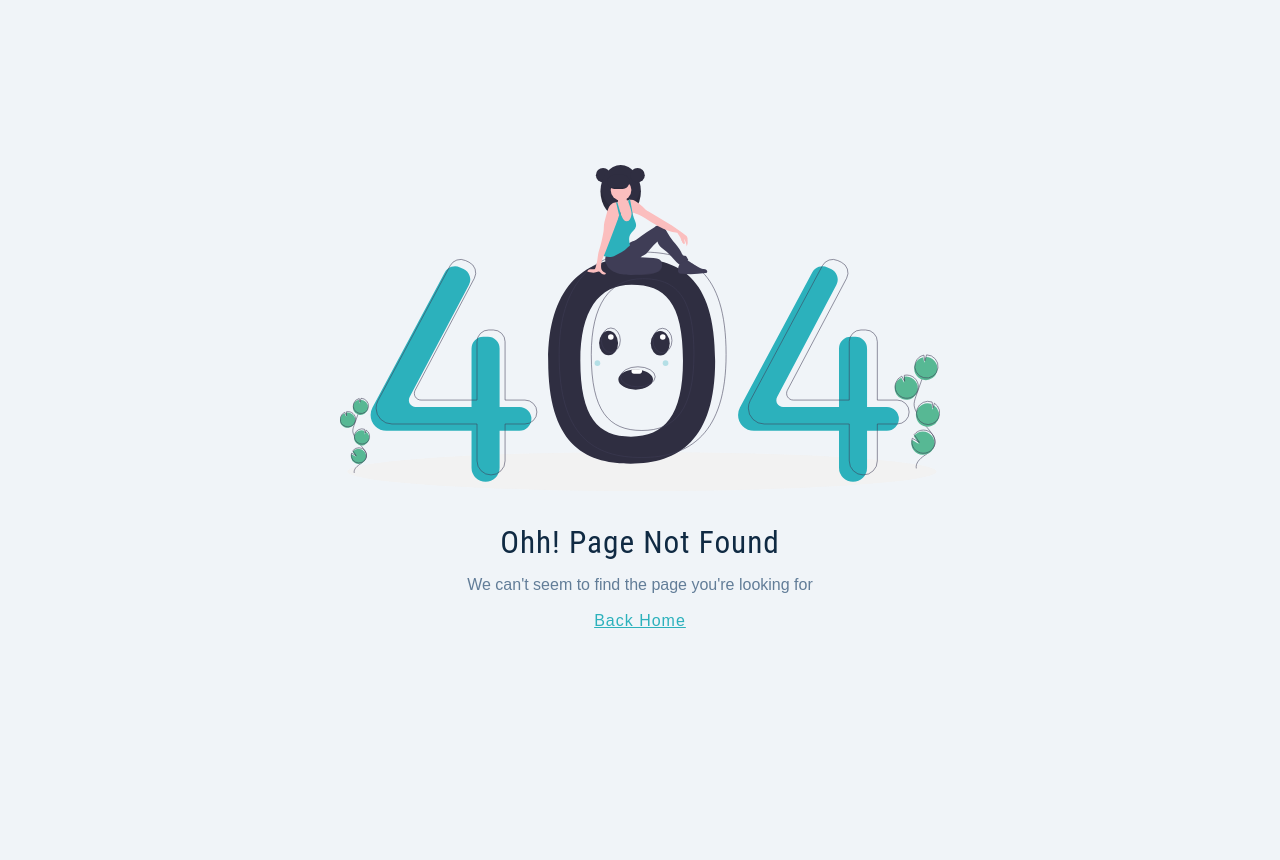
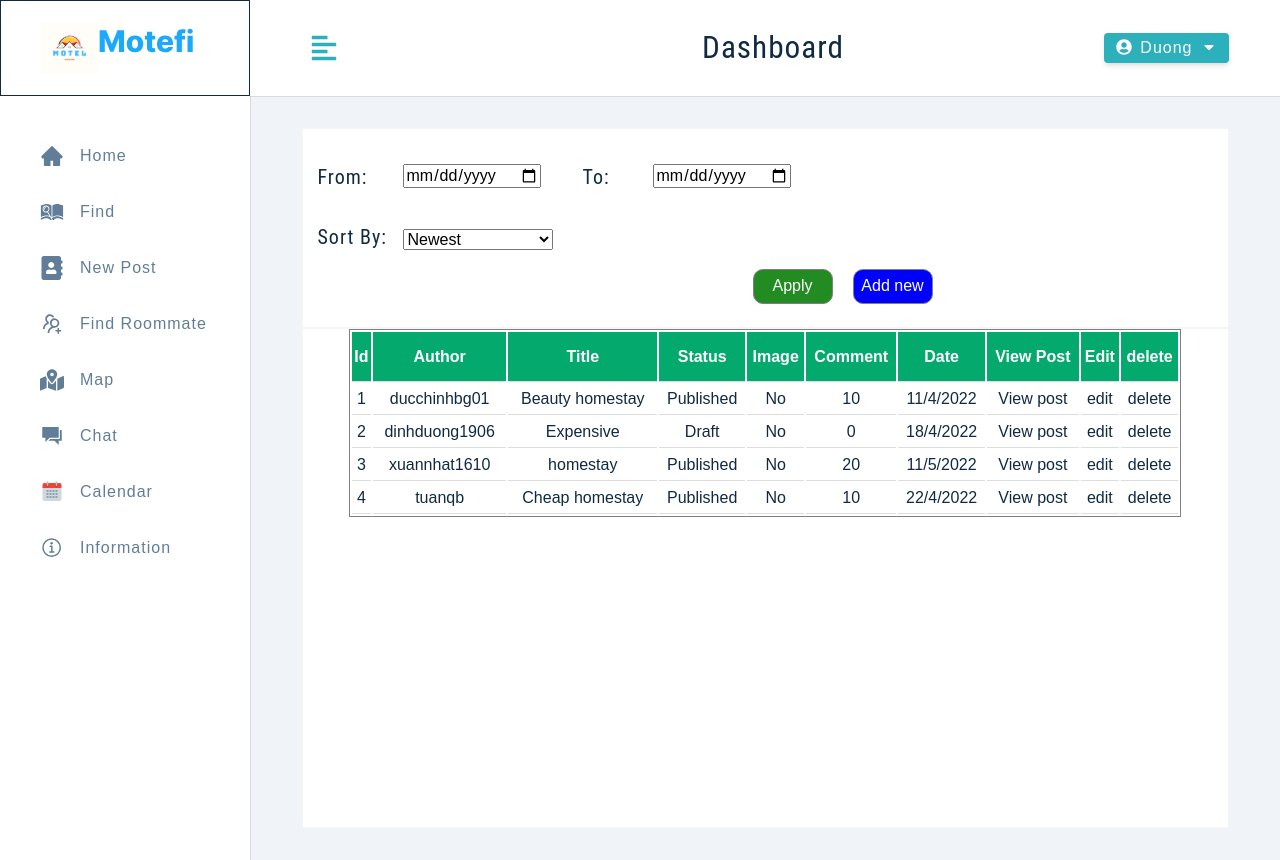
Before and after one commit to duong1906ltv/PBL5, a React (Create React App) app in the folder client/: page /check-post in a window 1280 px wide. Before the commit this address had no page. Before the commit the page ends 800 px from the top, so only its background shows below. Built offline with nearby package versions, Linux system fonts and the light colour scheme; sample sign-in values are in the browser's storage.

Commit message:
Checkpost and Profile

```diff
--- a/client/src/App.js
+++ b/client/src/App.js
@@ -12,7 +12,8 @@ import {
   SharedLayout,
   Stats,
   HomePage,
-  DetailPost
+  DetailPost,
+  Checkpost,
 } from "./pages/Dashboard";
 import ProtectedRoute from "./pages/ProtectedRoute";
 
@@ -34,6 +35,7 @@ function App() {
           <Route path="profile" element={<Profile />} />
           <Route path="stats" element={<Stats />} />
           <Route path="detail-post" element={<DetailPost />} />
+          <Route path="check-post" element={<Checkpost />} />
         </Route>
         <Route path="/register" element={<Register />} />
         <Route path="/landing" element={<Landing />} />
--- /dev/null
+++ b/client/src/pages/Dashboard/Checkpost.jsx
@@ -0,0 +1,220 @@
+import React, { useState, useEffect } from 'react'
+import styled from 'styled-components'
+import userPosts from '../../utils/userPost'
+
+
+function Checkpost() {
+    const [tableData, setTableData] = useState([])
+  return (
+    <Wrapper>
+        <link rel="stylesheet" href="https://cdnjs.cloudflare.com/ajax/libs/font-awesome/4.7.0/css/font-awesome.min.css"></link>
+      <div className='index'>
+        <div className='name'>
+          <h5>From:</h5>
+          <input className='date1' type="date" />
+          <h5 className='to'>To:</h5>
+          <input className='date2' type="date" />
+          <button>Apply</button>
+          <button className='addnew'>Add new</button>
+          <h5 className='sortby'>Sort by:</h5>
+          <select  id="sort">
+            <option value="Newest">Newest</option>
+            <option value="Oldest">Oldest</option>
+            <option value="comment">Comment</option>
+            <option value="like">Like</option>
+          </select>
+        </div>
+        <div className='infor'>
+          <table>
+              <tr>
+                <th>Id</th>
+                <th>Author</th>
+                <th>Title</th>
+                <th>Status</th>
+                <th>Image</th>
+                <th>Comment</th>
+                <th>Date</th>
+                <th>View Post</th>
+                <th>Edit</th>
+                <th>delete</th>
+              </tr>
+               <tr>
+                <td>1</td>
+                <td>ducchinhbg01</td>
+                <td>Beauty homestay</td>
+                <td>Published</td>
+                <td>No</td>
+                <td>10</td>
+                <td>11/4/2022</td>
+                <td>View post</td>
+                <td>edit</td>
+                <td>delete</td>
+              </tr>
+              <tr>
+                <td>2</td>
+                <td>dinhduong1906</td>
+                <td>Expensive</td>
+                <td>Draft</td>
+                <td>No</td>
+                <td>0</td>
+                <td>18/4/2022</td>
+                <td>View post</td>
+                <td>edit</td>
+                <td>delete</td>
+              </tr>
+              <tr>
+                <td>3</td>
+                <td>xuannhat1610</td>
+                <td>homestay</td>
+                <td>Published</td>
+                <td>No</td>
+                <td>20</td>
+                <td>11/5/2022</td>
+                <td>View post</td>
+                <td>edit</td>
+                <td>delete</td>
+              </tr>
+              <tr>
+                <td>4</td>
+                <td>tuanqb</td>
+                <td>Cheap homestay</td>
+                <td>Published</td>
+                <td>No</td>
+                <td>10</td>
+                <td>22/4/2022</td>
+                <td>View post</td>
+                <td>edit</td>
+                <td>delete</td>
+              </tr>
+          </table>
+        </div>
+      </div>
+    </Wrapper>
+  )
+}
+
+const Wrapper = styled.main`
+table, th, td {
+  // border: 1px solid;
+  th{
+    height:50px;
+    background-color:#04AA6D;
+    color: white;
+  }
+  td {
+    text-align: center;
+  }
+  th, td {
+    border-bottom: 1px solid #ddd;
+  }
+
+
+}
+tr:hover {
+  background-color: #C0C0C0;
+  // background-color: yellow;
+}
+
+.index{
+  position: relative;
+  width:100%;
+  height: 700px;
+  background-color: white;
+
+}
+.img{
+  position: absolute;
+  width:300px;
+  height: 300px;
+  border: 0.5px solid #F5F5F5;
+  background-color:#F8F8F8;
+
+}
+.infor{
+  position: absolute;
+  width:100%;
+  height: 500px;
+  top:200px;
+  border: 0.5px solid #F5F5F5;
+  // background-color: yellow;
+}
+.name{
+  position: absolute;
+  width:100%;
+  height: 200px;
+
+  border: 0.5px solid #F5F5F5;
+  // background-color: yellow;
+
+}
+.input{
+  position: absolute;
+  width:842px;
+  height: 400px;
+  left:300px;
+  top:300px;
+  border: 0.5px solid #F5F5F5;
+
+}
+p{
+  margin-left:15px;
+  margin-top: 35px;
+
+}
+h5{
+  position: absolute;
+  margin-left:15px;
+  margin-top: 35px;
+
+}
+.to{
+
+  margin-left:280px;
+  top: 0px;
+}
+.date1{
+  position: absolute;
+  left:100px;
+  margin-top: 35px;
+}
+.date2{
+  position: absolute;
+  margin-left:350px;
+  margin-top: 35px;
+}
+button{
+  position: absolute;
+  width:80px;
+  height: 35px;
+  top:140px;
+  left:450px;
+  color: white;
+  border: 1px solid grey;
+  border-radius: 10px;
+  background-color: #228B22;
+}
+.addnew{
+  position: absolute;
+  margin-left:100px;
+  background-color: #0000FF;
+}
+.sortby{
+  position: absolute;
+  top:60px;
+}
+table{
+  position: absolute;
+  width:90%;
+  left:5%;
+  border: 1px solid grey;
+}
+#sort{
+  position: absolute;
+  width:150px;
+  top:100px;
+  left: 100px;
+}
+  }
+`
+
+export default Checkpost
--- a/client/src/pages/Dashboard/Profile.jsx
+++ b/client/src/pages/Dashboard/Profile.jsx
@@ -3,192 +3,146 @@ import styled from 'styled-components'
 import userPosts from '../../utils/userPost'
 import { NavLink } from 'react-router-dom'
 import { BsThreeDots } from 'react-icons/bs'
-import { BriefPost } from '../../components'
+import { useAppContext } from '../../context/appContext'
 
 function Profile() {
   const posts = userPosts
+  const {user}= useAppContext()
   return (
     <Wrapper>
-      <header className='profile-header'>
-        <div className='profile-background'>
-          <div className='profile-ava'>
-            <img
-              src='https://static.vecteezy.com/system/resources/thumbnails/002/002/403/small/man-with-beard-avatar-character-isolated-icon-free-vector.jpg  '
-              alt='user-name'
-            />
+        <link rel="stylesheet" href="https://cdnjs.cloudflare.com/ajax/libs/font-awesome/4.7.0/css/font-awesome.min.css"></link>
+      <div className='index'>
+        <div className='img'>
+        </div>
+        <div className='infor'>
+            <p className='p-infor'>Username</p>
+            <p className='p-infor'>Address</p>
+            <p className='p-infor'>Phone Number</p>
+            <p className='p-infor'>University</p>
+            <p className='p-infor'>Hobby</p>
+        </div>
+        <div className='name'>
+          {/* <p>Nguyen Duc Chinh - Admin</p> */}
+          <h4>Profile</h4>
+          <h5>Nguyen Duc Chinh - Admin</h5>
+          <p className='email'>ducchinhbg01@gmail.com</p>
+          <button className='ib'><i class="fas fa-cat"></i> Chat</button>
+        </div>
+        <div className='input'>
+          <div className='input1'>
+            <p className='p-input'>ducchinhbg01</p>
+          </div>
+          <div className='input1'>
+            <p className='p-input'>123 Nguyen Luong Bang, Lien Chieu, Da Nang</p>
+          </div>
+          <div className='input1'>
+            <p className='p-input'>0981669453</p>
+          </div>
+          <div className='input1'>
+            <p className='p-input'>Dai hoc Bach Khoa Da Nang</p>
+          </div>
+          <div className='input1'>
+            <p className='p-input'></p>
           </div>
         </div>
-        <div className='profile-info'>
-          <p>Dinh Duong</p>
-          <p>Address...</p>
-          <p>Introduction...</p>
-        </div>
-        <nav className='profile-nav'>
-          <div className='nav-list nav-left'>
-            <NavLink to='/' className='nav-item'>
-              <span>10</span>
-              <span>Posts</span>
-            </NavLink>
-            <NavLink to='/' className='nav-item'>
-              <span>5</span>
-              <span>Follower</span>
-            </NavLink>
-            <NavLink to='/' className='nav-item'>
-              <span>1</span>
-              <span>Following</span>
-            </NavLink>
-          </div>
-          <div className='nav-list nav-right'>
-            <div>
-              <button className='nav-item chat-btn'>Chat</button>
-            </div>
-            <div>
-              <button className='nav-item follow-btn'>Follow</button>
-            </div>
-            <div>
-              <button className='nav-item more-btn'>
-                <BsThreeDots />
-              </button>
-            </div>
-          </div>
-        </nav>
-      </header>
-      <section className='profile-content'>
-        <div className='content-header'></div>
-        <div className='content-main'>
-          {posts.map((post) => (
-            <BriefPost key={post.id} post={post} />
-          ))}
-        </div>
-      </section>
+      </div>
+
+
+
+
     </Wrapper>
   )
 }
 
 const Wrapper = styled.main`
+
+.index{
   position: relative;
+  width:100%;
+  height: 700px;
+  background-color: white;
 
-  .profile-header {
-    position: relative;
-    background-color: white;
+}
+.img{
+  position: absolute;
+  width:300px;
+  height: 300px;
+  border: 0.5px solid #F5F5F5;
+  background-color:#F8F8F8;
 
-    .profile-background {
-      height: 20vh;
-      background: url('https://wallpaperaccess.com/full/1129092.jpg');
-      background-repeat: no-repeat;
-      background-size: cover;
-      background-position: center;
-      position: relative;
+}
+.infor{
+  position: absolute;
+  width:300px;
+  height: 400px;
+  top:300px;
+  border: 0.5px solid #F5F5F5;
+  // background-color: yellow;
+}
+.name{
+  position: absolute;
+  width:842px;
+  height: 300px;
+  left:300px;
+  border: 0.5px solid #F5F5F5;
+  // background-color: yellow;
 
-      .profile-ava img {
-        border-radius: 50%;
-        width: 150px;
-        position: absolute;
-        top: 100%;
-        left: 50%;
-        transform: translate(-50%, -50%);
-      }
-    }
+}
+.input{
+  position: absolute;
+  width:842px;
+  height: 400px;
+  left:300px;
+  top:300px;
+  border: 0.5px solid #F5F5F5;
 
-    .profile-info {
-      height: 30vh;
-      padding: 70px 0 0 0;
-      display: flex;
-      flex-direction: column;
-      align-items: center;
-      border-bottom: 1px solid #dee2e6;
+}
+p{
+  margin-left:15px;
+  margin-top: 35px;
 
-      p {
-        margin: 0;
-      }
-    }
+}
+h5{
+  margin-left:15px;
+  margin-top: 35px;
 
-    .profile-nav {
-      height: 10vh;
-      max-width: 900px;
-      margin: 0 auto;
-      display: flex;
-      justify-content: space-between;
+}
+h4{
+  margin-left:250px;
+  margin-top: 35px;
+  color: #00BFFF;
 
-      .nav-list {
-        display: flex;
-        align-items: center;
+}
+.input1{
 
-        .nav-item {
-          height: 100%;
-          display: flex;
-          flex-direction: column;
-          align-items: center;
-          justify-content: center;
-          color: var(--black);
-          text-transform: capitalize;
-          transition: var(--transition);
-        }
-      }
+  width:700px;
+  height: 35px;
+  margin-left:15px;
+  margin-top: 30px;
 
-      .nav-left {
-        margin-right: auto;
+  background-color: #F0F0F0;
 
-        .nav-item {
-          padding: 0 2rem;
-        }
+}
+.p-input{
+  position: absolute;
+  margin-top:5px;
 
-        .nav-item:hover {
-          color: var(--primary-600);
-          border-bottom: 3px solid var(--primary-600);
-        }
-      }
+}
+.ib{
+  position: absolute;
+  width:150px;
+  height: 40px;
+  top:250px;
+  left:300px;
+  color: white;
+  background-color: #228B22;
+}
+.email{
+  color: #00BFFF;
+}
 
-      .nav-right {
-        margin-left: auto;
-        gap: 1rem;
 
-        .chat-btn {
-          background: var(--yellow-dark);
-          outline: none;
-          border: 1px solid var(--yellow-dark);
-          color: var(--white);
-          padding: 0.5rem 2rem;
-          border-radius: 3px;
-          cursor: pointer;
-        }
 
-        .follow-btn {
-          background: var(--white);
-          outline: none;
-          border: 1px solid var(--primary-500);
-          color: var(--primary-500);
-          padding: 0.5rem 2rem;
-          border-radius: 3px;
-          cursor: pointer;
-        }
-
-        .more-btn {
-          background: var(--white);
-          color: var(--black);
-          width: 5px;
-          outline: none;
-          border: none;
-          cursor: pointer;
-        }
-      }
-    }
-  }
-
-  .profile-content {
-    max-width: 900px;
-    margin: 2rem auto;
-
-    .content-header {
-      display: flex;
-      justify-content: space-between;
-    }
-
-    .content-main {
-      display: flex;
-      flex-direction: column;
-      gap: 1rem;
-    }
   }
 `
 
--- a/client/src/pages/Dashboard/index.jsx
+++ b/client/src/pages/Dashboard/index.jsx
@@ -5,5 +5,6 @@ import SharedLayout from './SharedLayout'
 import Stats from './Stats'
 import HomePage from './HomePage'
 import DetailPost from './DetailPost'
+import Checkpost from './Checkpost'
 
-export { AllJobs, Profile, SharedLayout, Stats, AddJob, HomePage, DetailPost }
+export { AllJobs, Profile, SharedLayout, Stats, AddJob, HomePage, DetailPost, Checkpost }
```
